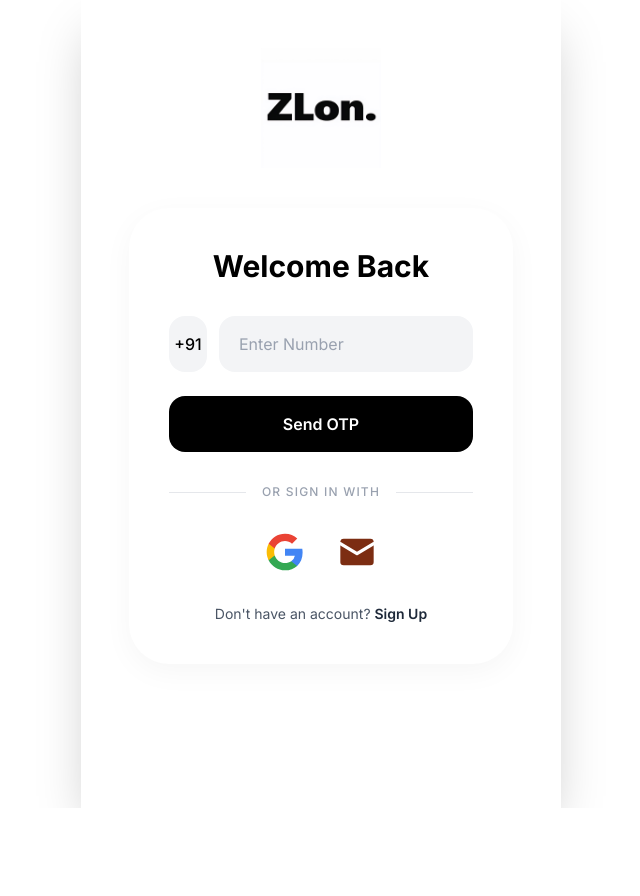
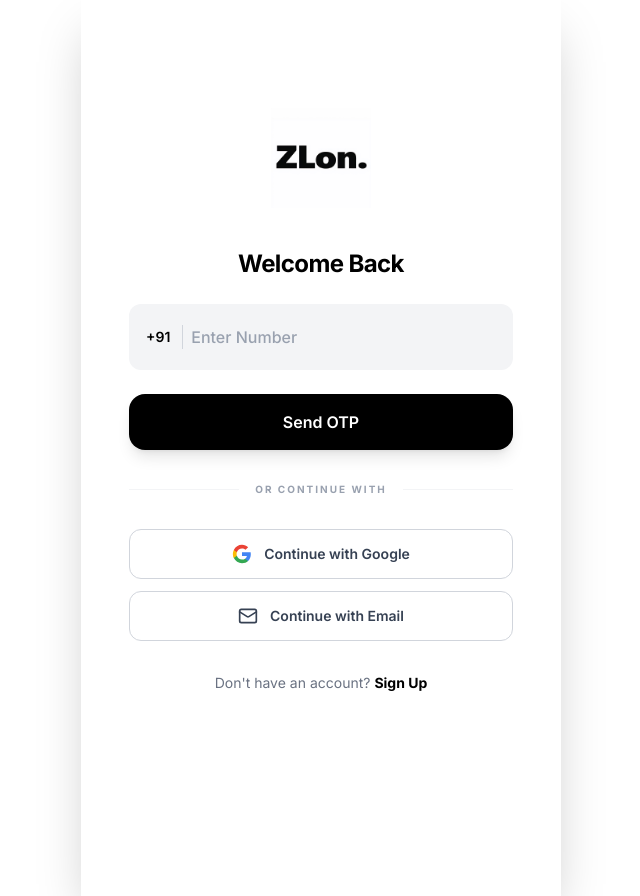
Before and after one commit to ZLon-Technologies/zlon-web, a Next.js app: page / in a window 1280 px wide. Shown: the whole page, without its empty margins (319-959 px from the left). Before the commit the page ends 808 px from the top, so only its background shows below. Built offline with nearby package versions, Linux system fonts and the light colour scheme; no server answers.

Commit message:
ZLon. v16.2

```diff
--- a/app/components/choose-slot-screen.tsx
+++ b/app/components/choose-slot-screen.tsx
@@ -261,14 +261,25 @@ export function ChooseSlotScreen({ salon, selectedServices: propServices }: Choo
     { label: 'Evening Slots', icon: Moon, slots: [] as SlotOption[] },
   ];
 
+  // Get current time label for today comparison
+  const currentTimeLabel = new Intl.DateTimeFormat('en-US', {
+    hour: 'numeric',
+    minute: '2-digit',
+    hour12: true,
+  }).format(new Date());
+
   ALL_SLOTS.forEach(slotDef => {
     const isBooked = checkSlotAvailability(slotDef.time);
+
+    // Check if the slot time is in the past (only for today)
+    const today = formatDateId(new Date());
+    const isPastSlot = selectedDate === today && slotDef.time <= currentTimeLabel;
 
     const groupIndex = slotGroups.findIndex(g => g.label === slotDef.group);
     if (groupIndex !== -1) {
       slotGroups[groupIndex].slots.push({
         time: slotDef.time,
-        state: isBooked ? 'booked' : 'available'
+        state: isBooked || isPastSlot ? 'booked' : 'available'
       });
     }
   });
--- a/app/page.tsx
+++ b/app/page.tsx
@@ -5,6 +5,7 @@ import Image from 'next/image';
 import Link from 'next/link';
 import { useRouter, useSearchParams } from 'next/navigation';
 import { createClient as createSupabaseBrowserClient } from '@/lib/supabase/client';
+import { Mail } from 'lucide-react';
 
 function getPhoneNumber(phone: string) {
   const digitsOnly = phone.replace(/\D/g, '').slice(0, 10);
@@ -92,7 +93,7 @@ function LandingPageContent() {
   }
 
   return (
-    <div className="flex flex-col items-center justify-center px-5 py-12">
+    <div className="flex min-h-screen flex-col items-center justify-center px-5 py-12 bg-white">
       {/* Hidden SEO text — readable by search crawlers and screen readers but invisible to sighted users */}
       <h1 className="sr-only">
         ZLon — Premium Salon & Grooming Booking Platform
@@ -101,12 +102,12 @@ function LandingPageContent() {
         Discover and book top-rated salons across India. From haircuts and spa treatments to full grooming sessions, ZLon lets you browse real-time availability, compare prices, and pay seamlessly with the built-in wallet — all in one app.
       </p>
 
-      <div className="mb-10">
+      <div className="mb-10 bg-transparent">
         <Image
           src="/logo.png"
           alt="ZLon Logo"
-          width={120}
-          height={120}
+          width={100}
+          height={100}
           priority
           className="mx-auto object-contain"
         />
@@ -114,14 +115,15 @@ function LandingPageContent() {
 
       <form
         onSubmit={handlePhoneLogin}
-        className="w-full max-w-sm rounded-[2.5rem] bg-white p-8 shadow-[0_8px_30px_rgb(0,0,0,0.04)] sm:p-10"
+        className="w-full max-w-sm"
       >
-        <h2 className="mb-8 text-center text-3xl font-bold text-black">Welcome Back</h2>
+        <h2 className="text-2xl font-bold mb-6 text-center text-black tracking-tight">Welcome Back</h2>
 
-        <div className="mb-6 flex gap-3">
-          <div className="flex w-20 items-center justify-center rounded-2xl bg-gray-100 py-4 font-medium text-black">
+        <div className="mb-6 bg-gray-100 rounded-xl flex items-center p-1 border border-transparent focus-within:border-black/5 transition-colors">
+          <div className="pl-3 pr-1 font-semibold text-black text-sm">
             +91
           </div>
+          <div className="w-px h-6 bg-gray-300 mx-2" />
           <input
             type="tel"
             inputMode="numeric"
@@ -134,38 +136,37 @@ function LandingPageContent() {
               }
             }}
             placeholder="Enter Number"
-            className="flex-1 rounded-2xl bg-gray-100 py-4 pl-5 text-black placeholder-gray-400 focus:outline-none"
+            className="flex-1 bg-transparent py-4 pr-4 text-black placeholder-gray-400 focus:outline-none font-medium"
           />
         </div>
 
         <button
           type="submit"
           disabled={isSendingOtp || isGoogleLoading}
-          className="w-full rounded-2xl bg-black py-4 font-semibold text-white transition-colors hover:bg-gray-900 disabled:cursor-not-allowed disabled:opacity-70"
+          className="w-full rounded-2xl bg-black py-4 font-semibold text-white transition-colors hover:bg-gray-900 disabled:cursor-not-allowed disabled:opacity-70 shadow-lg shadow-black/10"
         >
           {isSendingOtp ? 'Sending OTP...' : 'Send OTP'}
         </button>
 
         {errorMessage ? (
-          <p className="mt-4 text-center text-sm text-red-500">{errorMessage}</p>
+          <p className="mt-4 text-center text-sm text-red-500 font-medium">{errorMessage}</p>
         ) : null}
 
         <div className="my-8 flex items-center">
-          <div className="flex-grow border-t border-gray-200" />
-          <span className="mx-4 text-xs font-medium tracking-widest text-gray-400">OR SIGN IN WITH</span>
-          <div className="flex-grow border-t border-gray-200" />
+          <div className="flex-grow border-t border-gray-100" />
+          <span className="mx-4 text-[10px] font-bold tracking-[0.2em] text-gray-400 uppercase">OR CONTINUE WITH</span>
+          <div className="flex-grow border-t border-gray-100" />
         </div>
 
-        <div className="mb-8 flex justify-center gap-8">
+        <div className="space-y-3">
           <button
             type="button"
-            className="focus:outline-none"
+            className="w-full border border-gray-300 rounded-xl py-3.5 flex items-center justify-center gap-3 bg-white transition-all hover:bg-gray-50 active:scale-[0.99] disabled:opacity-50"
             onClick={handleGoogleLogin}
             disabled={isSendingOtp || isGoogleLoading}
-            aria-label="Continue with Google"
           >
             <svg
-              className="h-10 w-10"
+              className="h-5 w-5"
               viewBox="0 0 24 24"
               fill="none"
               xmlns="http://www.w3.org/2000/svg"
@@ -187,35 +188,22 @@ function LandingPageContent() {
                 fill="#EA4335"
               />
             </svg>
+            <span className="text-sm font-semibold text-gray-700">Continue with Google</span>
           </button>
 
           <button
             type="button"
-            className="focus:outline-none"
+            className="w-full border border-gray-300 rounded-xl py-3.5 flex items-center justify-center gap-3 bg-white transition-all hover:bg-gray-50 active:scale-[0.99]"
             onClick={() => router.push('/login-email')}
-            aria-label="Continue with email"
           >
-            <svg
-              className="h-10 w-10"
-              viewBox="0 0 24 24"
-              fill="none"
-              xmlns="http://www.w3.org/2000/svg"
-            >
-              <rect x="2" y="4" width="20" height="16" rx="2" fill="#7C2D12" />
-              <path
-                d="M2 7l10 6 10-6"
-                stroke="white"
-                strokeWidth="2"
-                strokeLinecap="round"
-                strokeLinejoin="round"
-              />
-            </svg>
+            <Mail size={20} className="text-gray-700" />
+            <span className="text-sm font-semibold text-gray-700">Continue with Email</span>
           </button>
         </div>
 
-        <p className="text-center text-sm text-gray-600">
+        <p className="mt-8 text-center text-sm text-gray-500">
           Don&apos;t have an account?{' '}
-          <Link prefetch={false} href="/signup" className="cursor-pointer font-semibold text-gray-800 hover:underline">
+          <Link prefetch={false} href="/signup" className="cursor-pointer font-bold text-black hover:underline">
             Sign Up
           </Link>
         </p>
```
